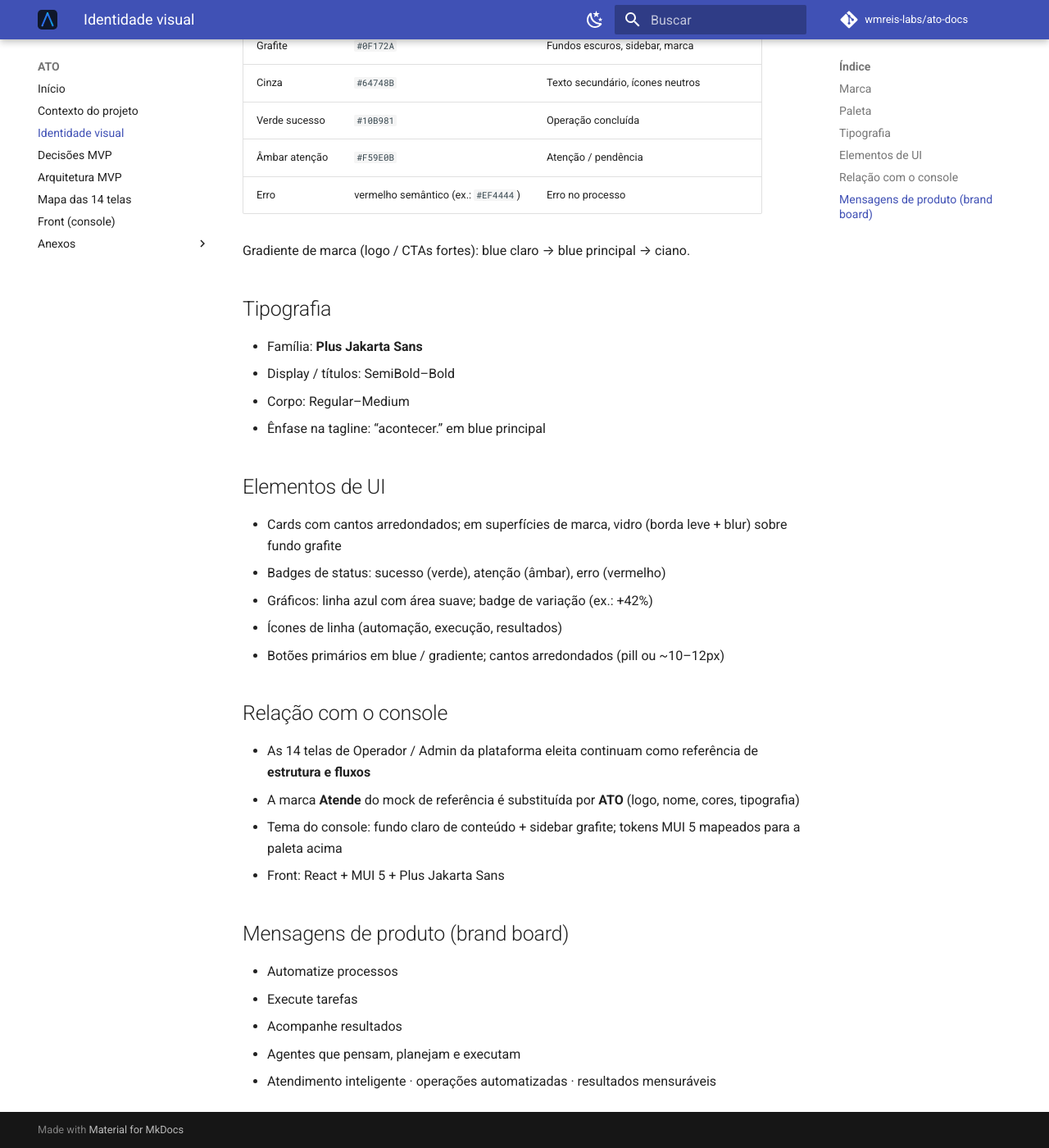
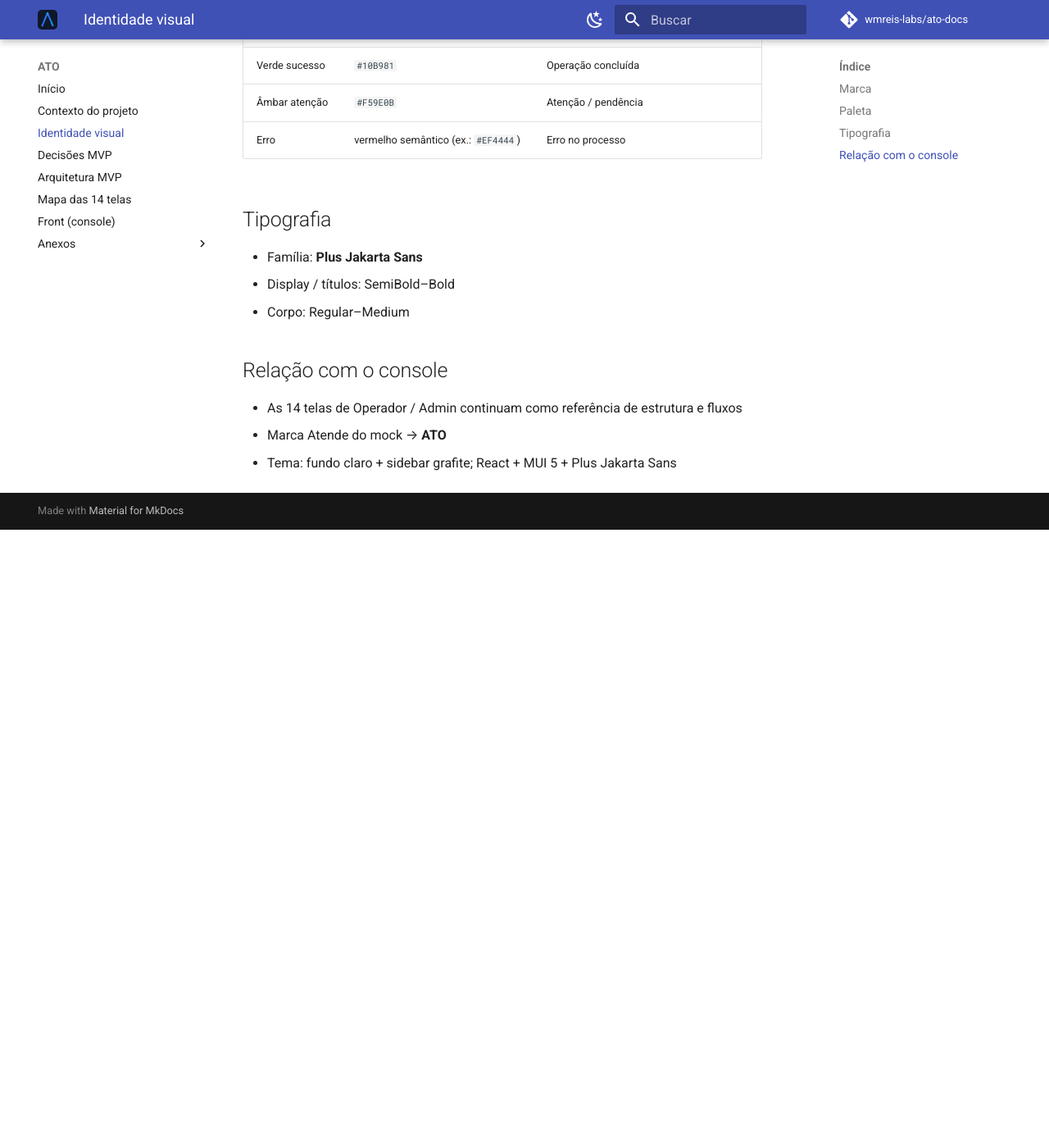
Before and after one commit to wmreis-labs/ato-docs, an MkDocs documentation site: the page built from docs/identidade.md, in a window 1280 px wide and 1400 px high, scrolled down 974 px. Shown: the whole window at 82% size. Built offline with MkDocs 1.6.1 and Material for MkDocs 9.7.7, drawn with Linux system fonts in a browser that asks for light colours; comment, search, counter and statistics services are not loaded; after the commit the page ends 1620 px from its top, so only the background shows below that; some of the changed text lies outside the part shown.

Commit message:
docs: telas, identidade e stack-fit no main (3/4)

```diff
--- a/docs/identidade.md
+++ b/docs/identidade.md
@@ -14,8 +14,6 @@ Domínio de referência: `ato.testto.com.br`
 
 ![Logo mark ATO](assets/ato-logo-mark.svg){ width="120" }
 
-Assets PNG de marca (`ato-brand-board.png`, `ato-logo-mark.png`) ficam no Project store (`media/`) e podem ser commitados em `docs/assets/` quando houver push de binários.
-
 ## Paleta
 
 | Token | Hex | Uso |
@@ -29,34 +27,14 @@ Assets PNG de marca (`ato-brand-board.png`, `ato-logo-mark.png`) ficam no Projec
 | Âmbar atenção | `#F59E0B` | Atenção / pendência |
 | Erro | vermelho semântico (ex.: `#EF4444`) | Erro no processo |
 
-Gradiente de marca (logo / CTAs fortes): blue claro → blue principal → ciano.
-
 ## Tipografia
 
 - Família: **Plus Jakarta Sans**
 - Display / títulos: SemiBold–Bold
 - Corpo: Regular–Medium
-- Ênfase na tagline: “acontecer.” em blue principal
-
-## Elementos de UI
-
-- Cards com cantos arredondados; em superfícies de marca, vidro (borda leve + blur) sobre fundo grafite
-- Badges de status: sucesso (verde), atenção (âmbar), erro (vermelho)
-- Gráficos: linha azul com área suave; badge de variação (ex.: +42%)
-- Ícones de linha (automação, execução, resultados)
-- Botões primários em blue / gradiente; cantos arredondados (pill ou ~10–12px)
 
 ## Relação com o console
 
-- As 14 telas de Operador / Admin da plataforma eleita continuam como referência de **estrutura e fluxos**
-- A marca **Atende** do mock de referência é substituída por **ATO** (logo, nome, cores, tipografia)
-- Tema do console: fundo claro de conteúdo + sidebar grafite; tokens MUI 5 mapeados para a paleta acima
-- Front: React + MUI 5 + Plus Jakarta Sans
-
-## Mensagens de produto (brand board)
-
-- Automatize processos
-- Execute tarefas
-- Acompanhe resultados
-- Agentes que pensam, planejam e executam
-- Atendimento inteligente · operações automatizadas · resultados mensuráveis
+- As 14 telas de Operador / Admin continuam como referência de estrutura e fluxos
+- Marca Atende do mock → **ATO**
+- Tema: fundo claro + sidebar grafite; React + MUI 5 + Plus Jakarta Sans
```
